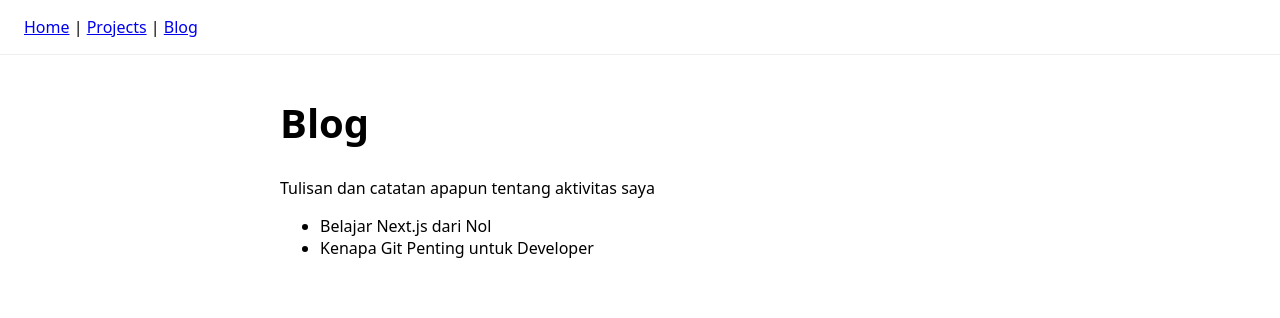
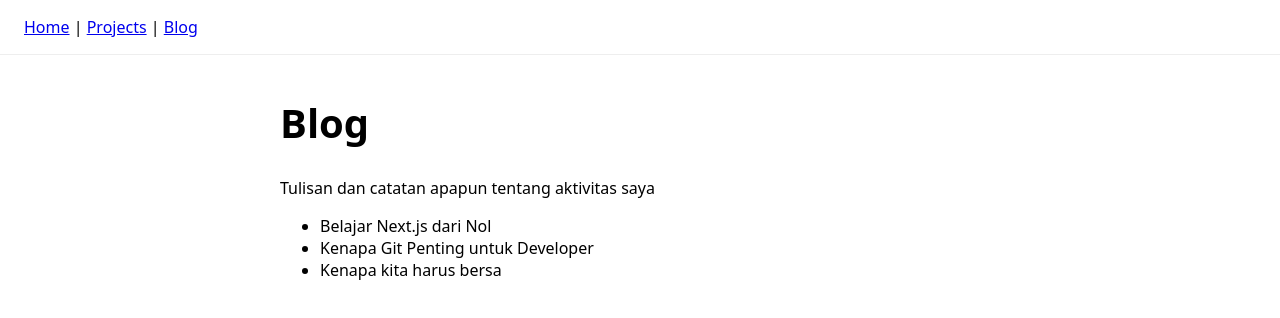
Before and after one commit to rizkibagusss/portfolio, a Next.js app: page /blog in a window 1280 px wide. Shown: the top 318 px of the page. Built offline with nearby package versions, Linux system fonts and the light colour scheme.

Commit message:
feat: render blog list from data

```diff
--- a/app/blog/page.tsx
+++ b/app/blog/page.tsx
@@ -1,3 +1,23 @@
+type BlogPost = {
+  id: number;
+  title: string;
+};
+
+const posts: BlogPost[] = [
+  {
+    id: 1,
+    title: "Belajar Next.js dari Nol",
+  },
+  {
+    id: 2,
+    title: "Kenapa Git Penting untuk Developer",
+  },
+  {
+    id: 3,
+    title: "Kenapa kita harus bersa",
+  },
+];
+
 export default function BlogPage() {
   return (
     <main>
@@ -5,8 +25,9 @@ export default function BlogPage() {
       <p>Tulisan dan catatan apapun tentang aktivitas saya</p>
 
       <ul>
-        <li>Belajar Next.js dari Nol</li>
-        <li>Kenapa Git Penting untuk Developer</li>
+        {posts.map((post) => (
+          <li key={post.id}>{post.title}</li>
+        ))}
       </ul>
     </main>
   );
```
